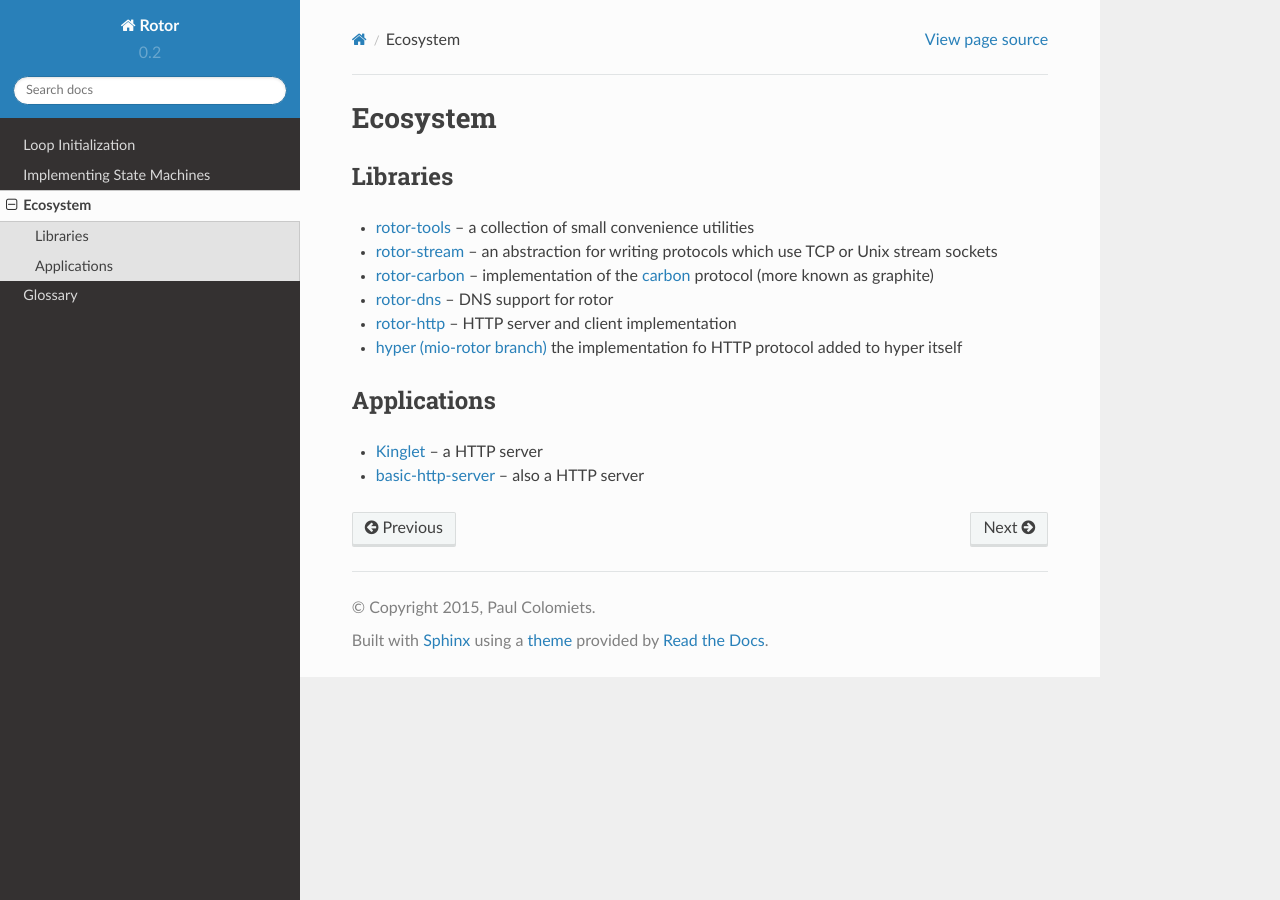
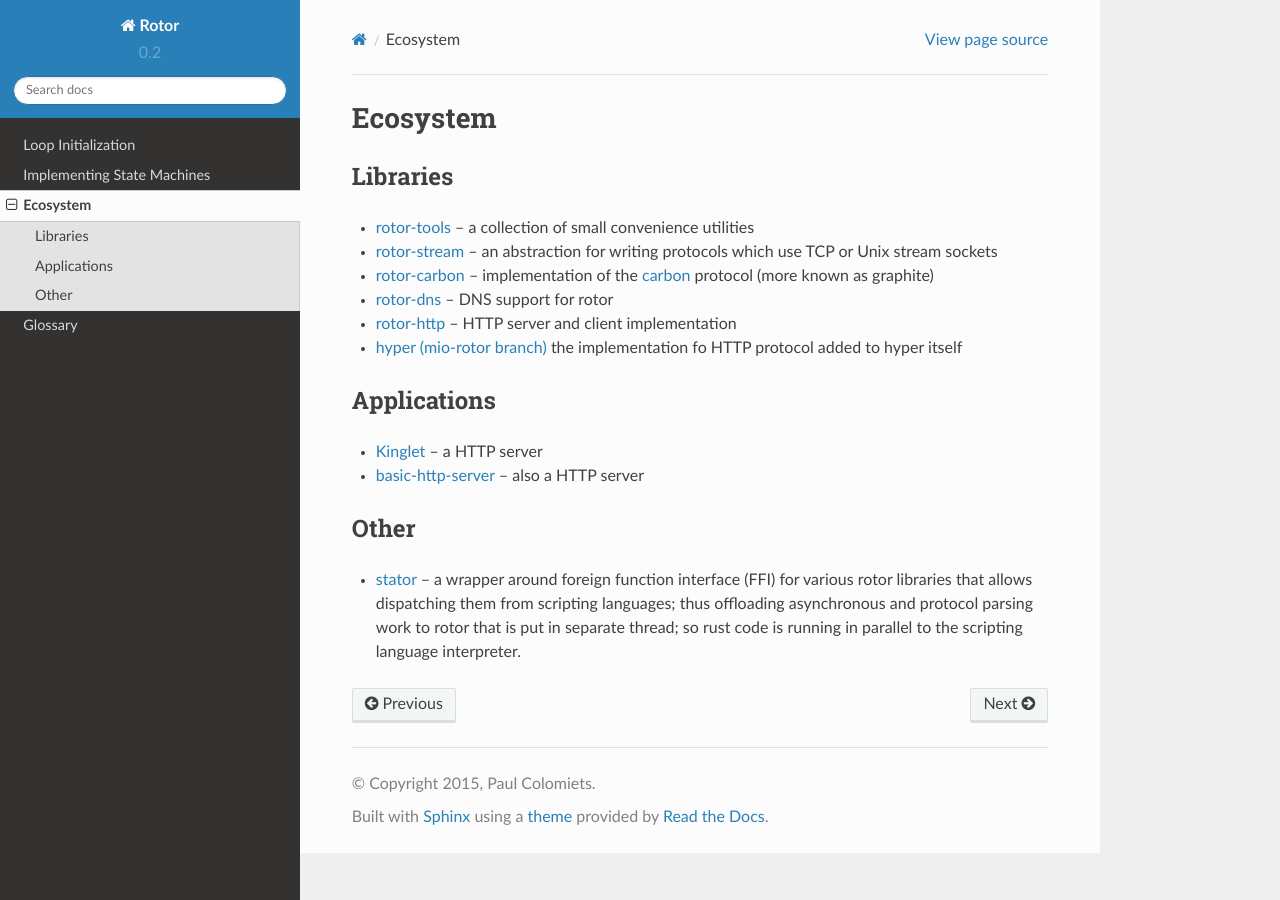
Before and after one commit to tailhook/rotor, a Sphinx documentation site: the page built from doc/ecosystem.rst, in a window 1280 px wide. Built offline with Sphinx 7.4.7 and the Read the Docs theme 2.0.0, drawn with Linux system fonts in a browser that asks for light colours.

Commit message:
Add `stator` to rotor ecosystem docs

```diff
--- a/doc/ecosystem.rst
+++ b/doc/ecosystem.rst
@@ -27,3 +27,13 @@
 * `Kinglet <https://github.com/pyfisch/kinglet>`_ -- a HTTP server
 * `basic-http-server <https://github.com/brson/basic-http-server>`_ -- also a
   HTTP server
+
+
+Other
+=====
+
+* `stator <https://github.com/tailhook/stator>`_ -- a wrapper around foreign
+  function interface (FFI) for various rotor libraries that allows
+  dispatching them from scripting languages; thus offloading asynchronous
+  and protocol parsing work to rotor that is put in separate thread; so
+  rust code is running in parallel to the scripting language interpreter.
```
